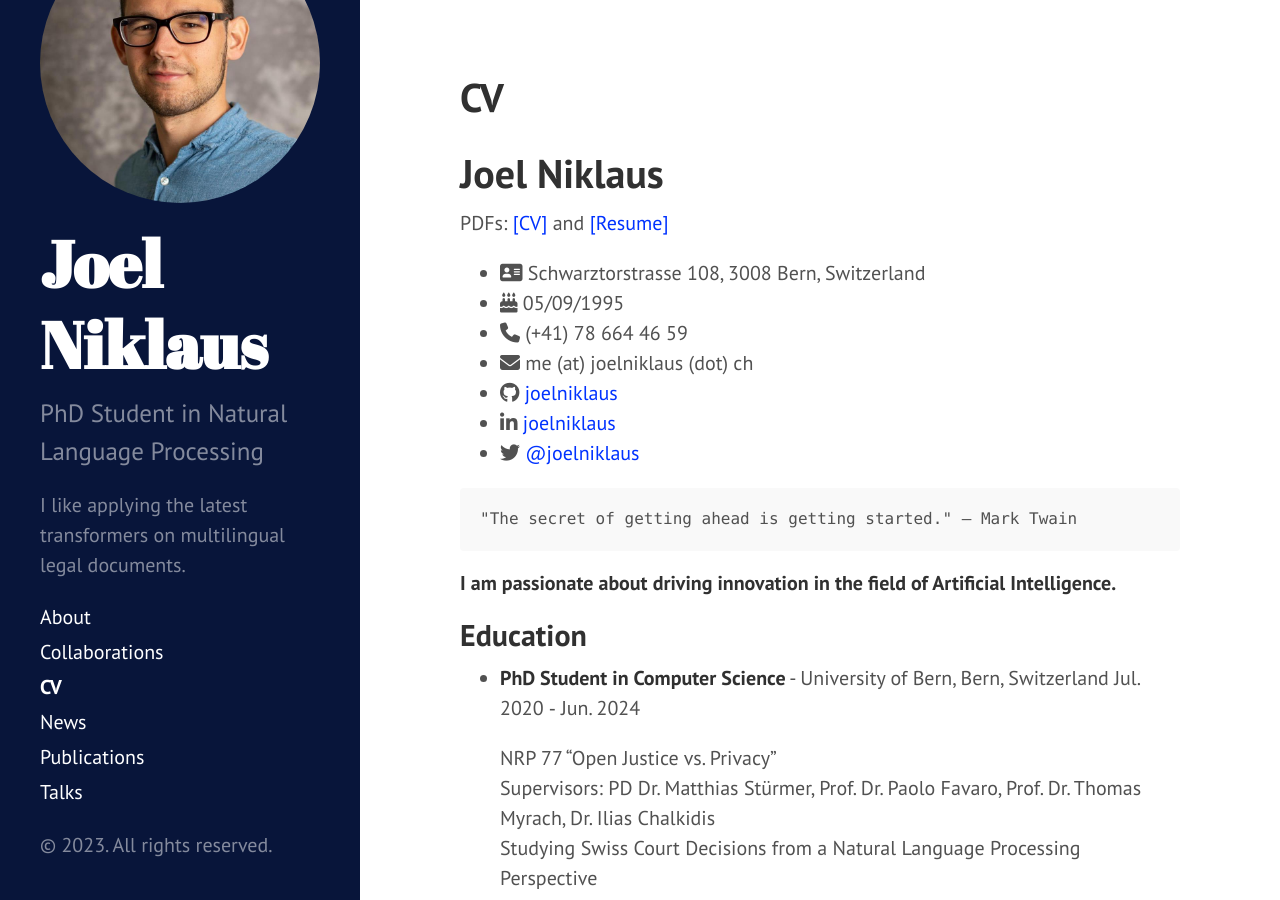
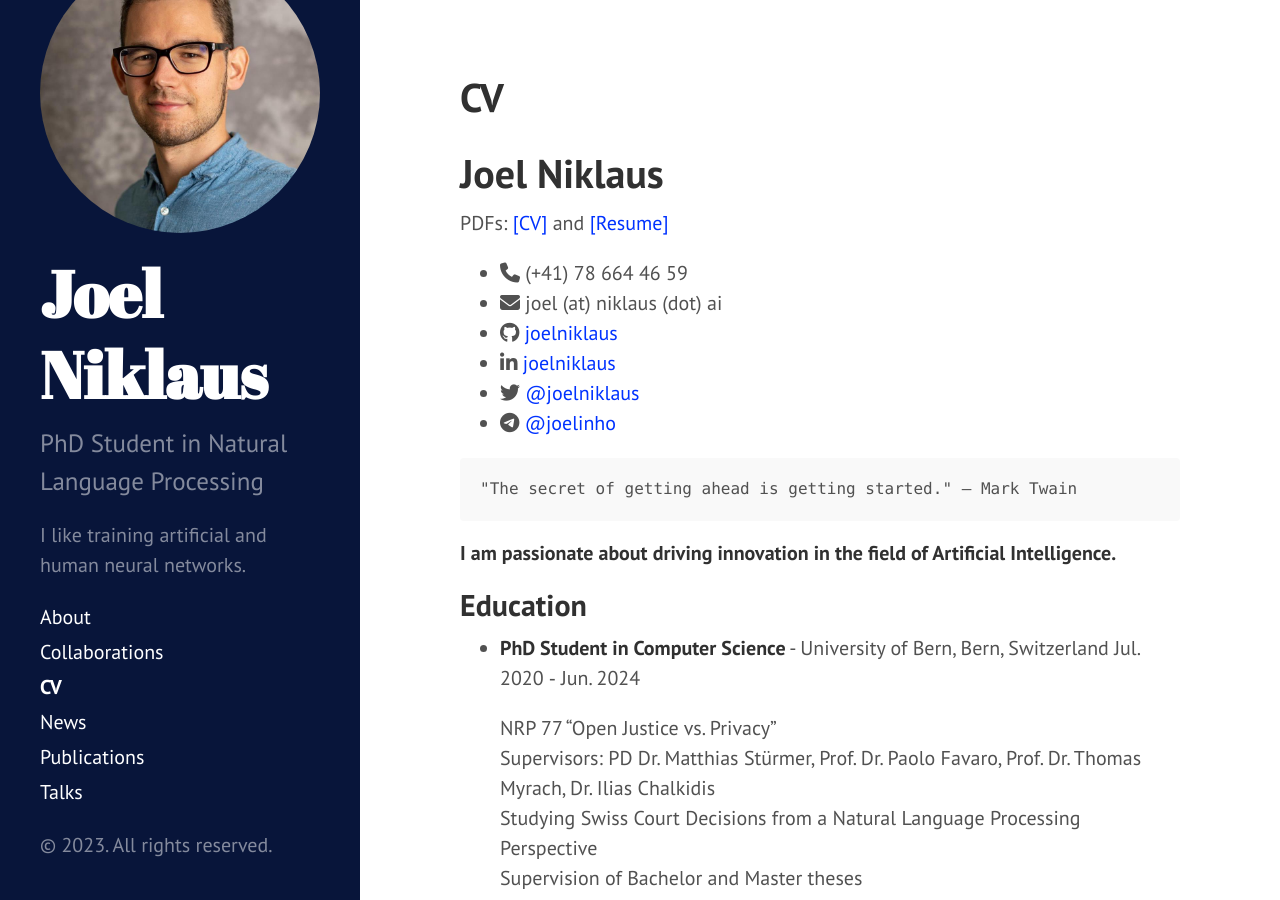
Before and after one commit to JoelNiklaus/joelniklaus.github.io, a Jekyll site: the page built from _pages/cv.md, in a window 1280 px wide and 900 px high, scrolled down 349 px. Built offline with Jekyll 4.4.1, drawn with Linux system fonts in a browser that asks for light colours; nearby versions of some CDN libraries; a style sheet for code colours, icons or effects is not loaded.

Commit message:
made several small updates

````diff
--- a/_config.yml
+++ b/_config.yml
@@ -5,7 +5,7 @@
 # Setup
 title: Joel Niklaus
 tagline: 'PhD Student in Natural Language Processing'
-description: 'I like applying the latest transformers on multilingual legal documents.'
+description: 'I like training artificial and human neural networks.'
 url: https://joelniklaus.github.io
 baseurl: /
 
--- a/_pages/cv.md
+++ b/_pages/cv.md
@@ -10,14 +10,16 @@
 
 <!-- The unordered list immediately after the h1 will be formatted on a single
 line. It is intended to be used for contact details -->
-- <i class="fa fa-address-card" aria-hidden="true"></i> Schwarztorstrasse 108, 3008 Bern, Switzerland
-- <i class="fa fa-birthday-cake" aria-hidden="true"></i> 05/09/1995
+<!--- <i class="fa fa-birthday-cake" aria-hidden="true"></i> 05/09/1995 -->
+<!--- <i class="fa fa-home" aria-hidden="true"></i> [joelniklaus.ch](http://joelniklaus.ch) -->
+<!--- <i class="fa fa-address-card" aria-hidden="true"></i> Schwarztorstrasse 108, 3008 Bern, Switzerland -->
+
 - <i class="fa fa-phone" aria-hidden="true"></i> (+41) 78 664 46 59
-- <i class="fa fa-envelope" aria-hidden="true"></i> me (at) joelniklaus (dot) ch
-<!--- <i class="fa fa-home" aria-hidden="true"></i> [joelniklaus.ch](http://joelniklaus.ch)-->
+- <i class="fa fa-envelope" aria-hidden="true"></i> joel (at) niklaus (dot) ai
 - <i class="fa-brands fa-github" aria-hidden="true"></i> [joelniklaus](https://github.com/joelniklaus)
 - <i class="fa-brands fa-linkedin-in" aria-hidden="true"></i> [joelniklaus](https://www.linkedin.com/in/joelniklaus)
 - <i class="fa-brands fa-twitter" aria-hidden="true"></i> [@joelniklaus](https://twitter.com/joelniklaus)
+- <i class="fa-brands fa-telegram" aria-hidden="true"></i> [@joelinho](https://t.me/Joelinho)
 
 ```
 "The secret of getting ahead is getting started." – Mark Twain
````
Also changed, not shown: _pages/news.md (+1 -0 lines), index.md (+1 -1 lines).
